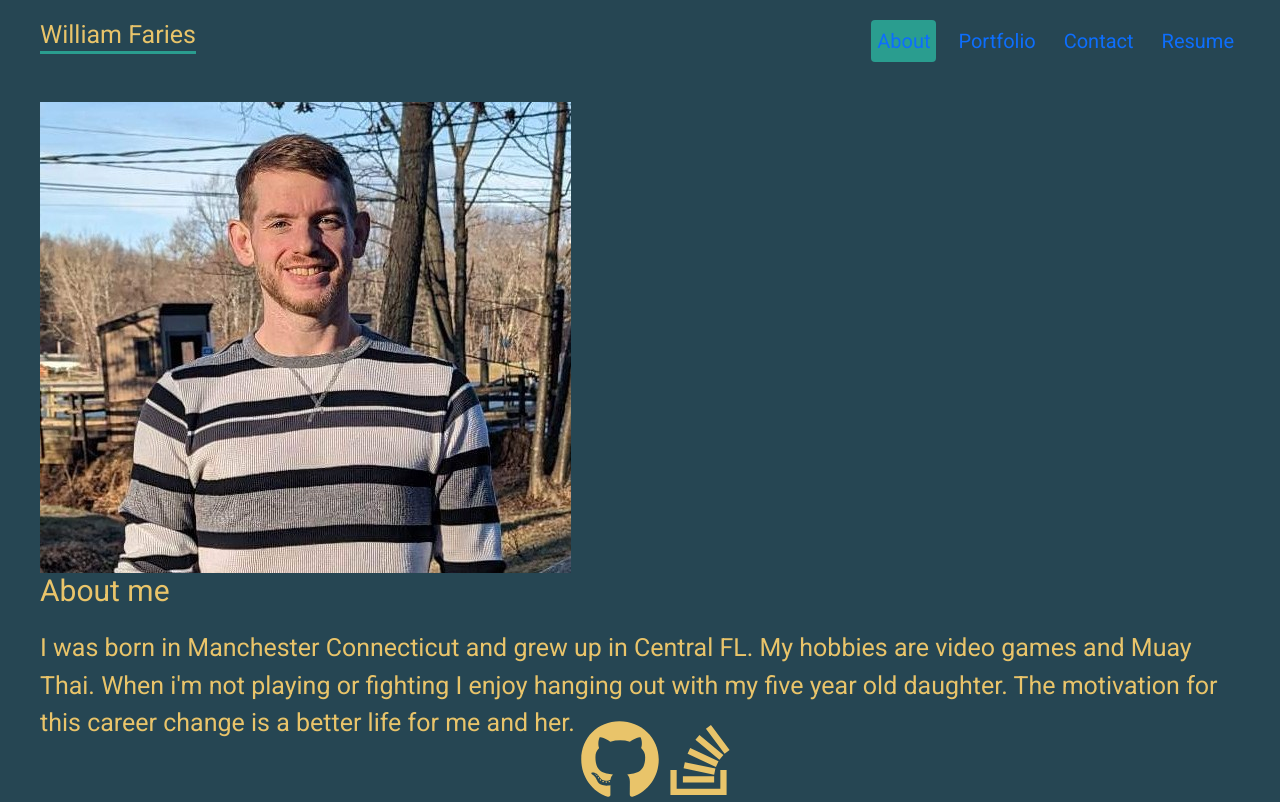
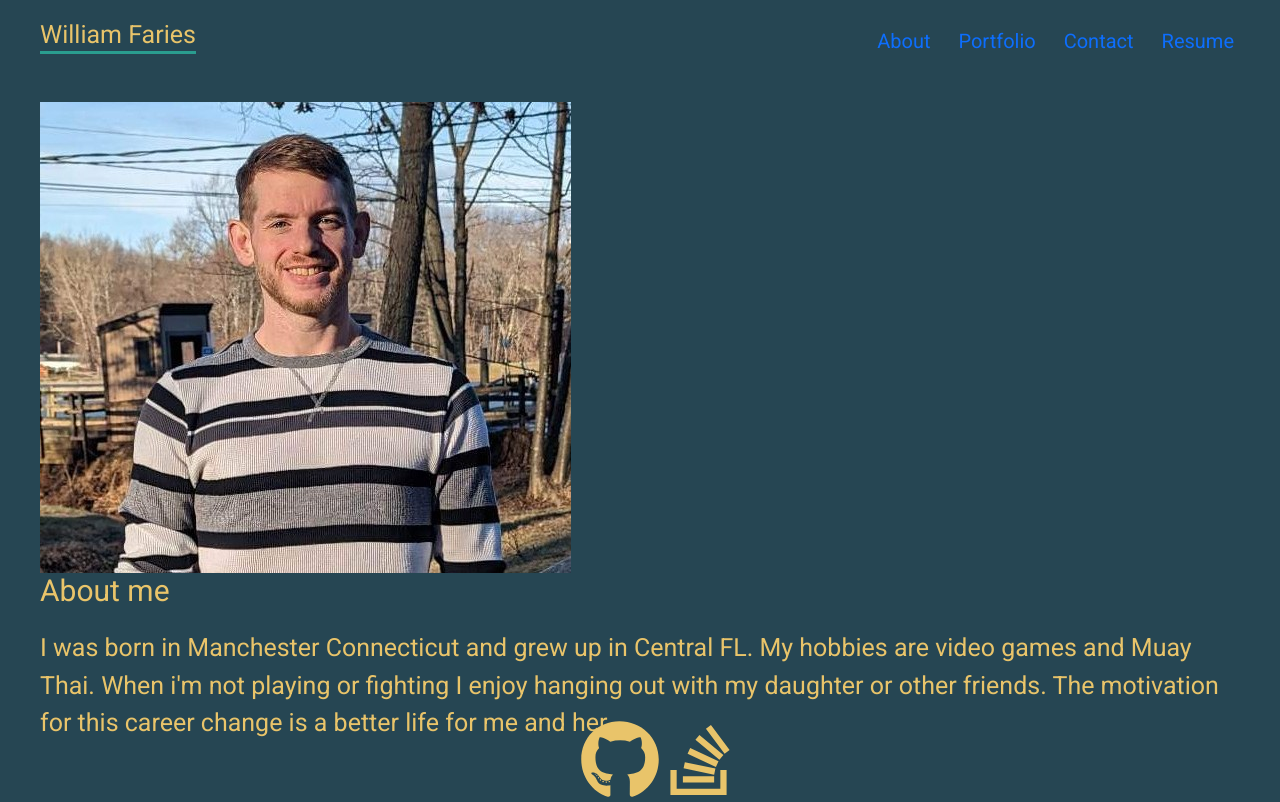
Before and after one commit to Element2804/Portfolio-Revamp, a React (Create React App) app: page / in a window 1280 px wide. Built offline with nearby package versions, Linux system fonts and the light colour scheme; the HTML template or start-up script is replaced by a standard one.

Commit message:
changed routing

```diff
--- a/src/App.js
+++ b/src/App.js
@@ -1,4 +1,8 @@
-import { BrowserRouter, Routes, Route, NavLink } from "react-router-dom";
+import { BrowserRouter as Router, Routes, Route } from "react-router-dom";
+
+//nav
+import Nav from './components/Nav/index.js'
+
 // footer component import
 import Footer from "./components/Footer";
 // page imports
@@ -9,15 +13,9 @@ import Resume from "./components/pages/Resume";
 
 const App = () => {
   return (
-    <BrowserRouter>
+    <Router>
       <header>
-        <nav>
-          <h1>William Faries</h1>
-          <NavLink to="/">About</NavLink>
-          <NavLink to="portfolio">Portfolio</NavLink>
-          <NavLink to="contact">Contact</NavLink>
-          <NavLink to="resume">Resume</NavLink>
-        </nav>
+     <Nav />
       </header>
       <main>
         <Routes>
@@ -31,7 +29,7 @@ const App = () => {
       <footer>
         <Footer />
       </footer>
-    </BrowserRouter>
+    </Router>
   );
 };
 
--- /dev/null
+++ b/src/components/Nav/index.js
@@ -0,0 +1,16 @@
+import React from "react";
+import { Link } from 'react-router-dom'
+const Nav = () => {
+    return (
+        <nav>
+            <h1>William Faries</h1>
+            <Link to='/'>About</Link>
+            <Link to='portfolio'>Portfolio</Link>
+            <Link to='contact'>Contact</Link>
+            <Link to='resume'>Resume</Link>
+        </nav>
+    )
+
+}
+
+export default Nav;
--- a/src/components/pages/About.js
+++ b/src/components/pages/About.js
@@ -10,7 +10,7 @@ function About() {
       <p>
         I was born in Manchester Connecticut and grew up in Central FL. My
         hobbies are video games and Muay Thai. When i'm not playing or fighting
-        I enjoy hanging out with my five year old daughter. The motivation for
+        I enjoy hanging out with my daughter or other friends. The motivation for
         this career change is a better life for me and her.
       </p>
     </section>
```
